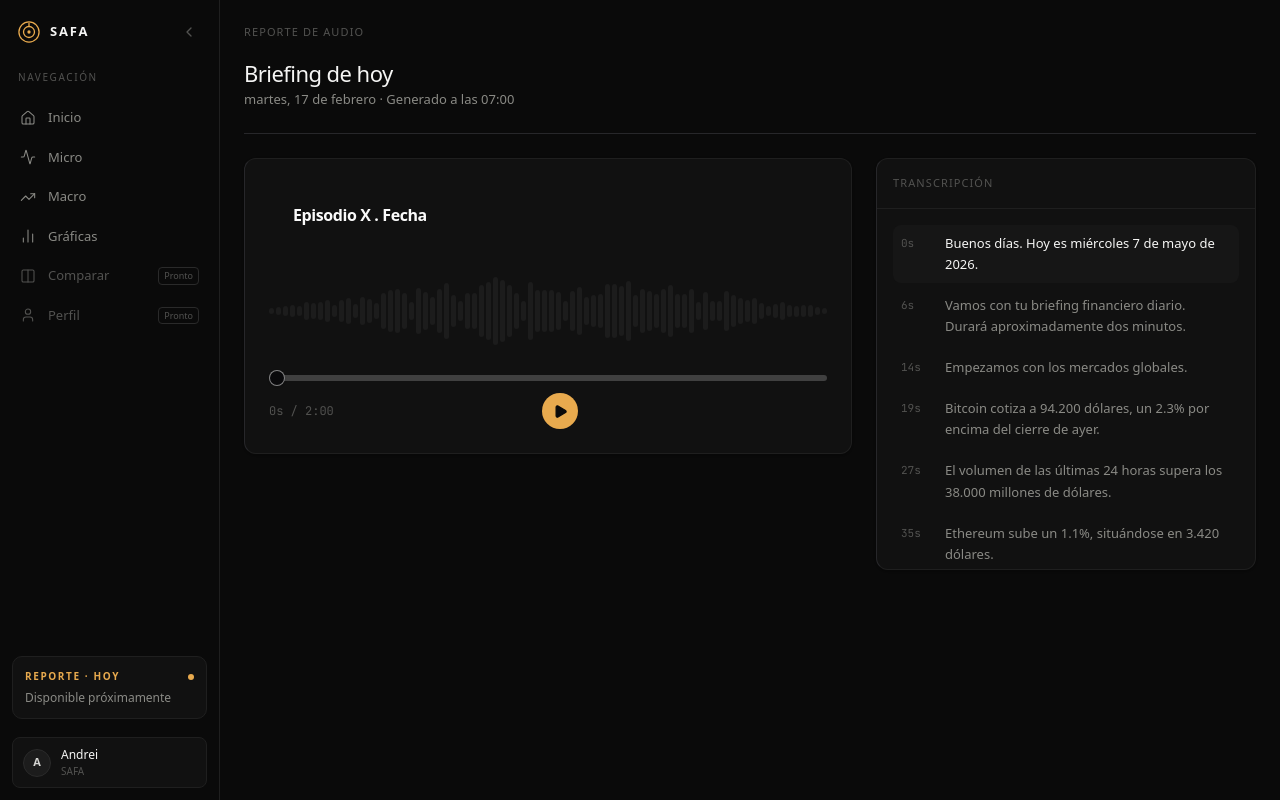
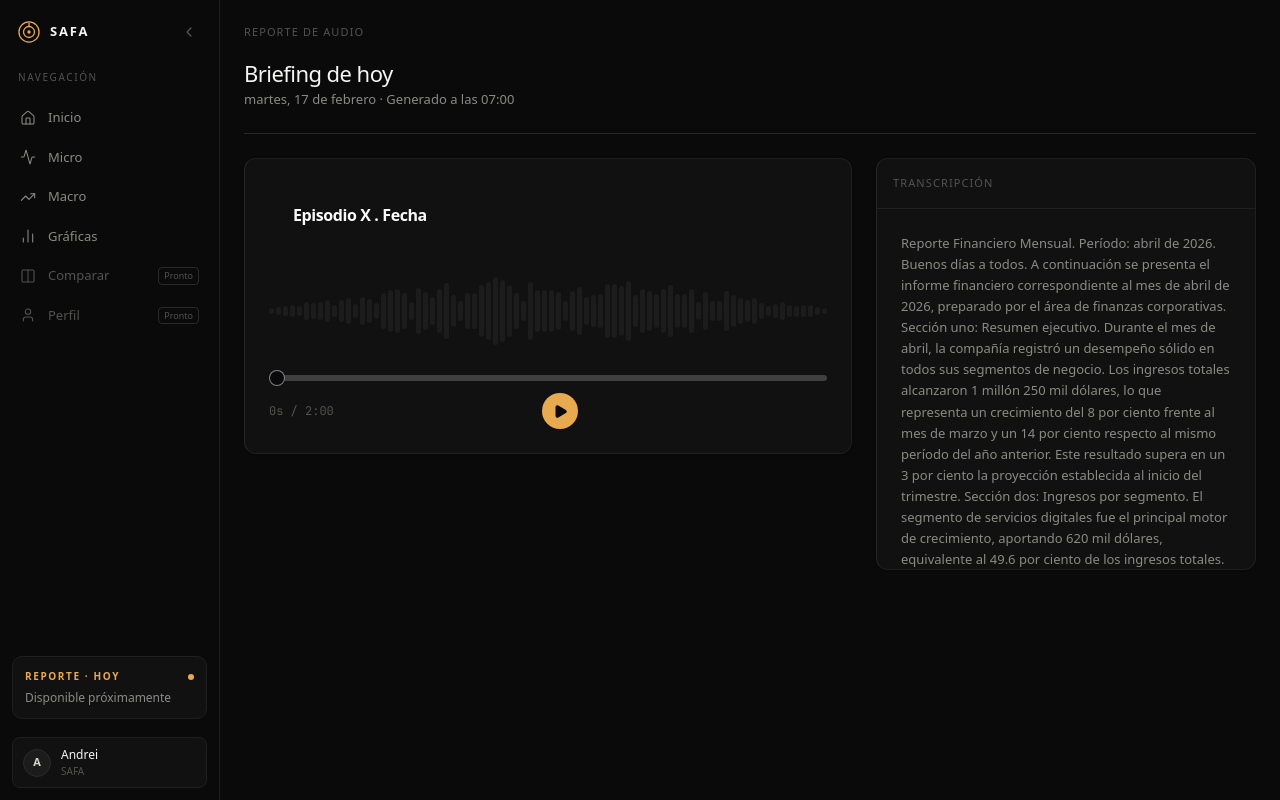
Before and after one commit to DreiSup/SAFA, a React (Vite) app in the folder frontend/: page /report in a window 1280 px wide. Built offline with nearby package versions, Linux system fonts and the light colour scheme.

Commit message:
audio report working, not even mvp

```diff
--- a/frontend/src/components/ui/slider.tsx
+++ b/frontend/src/components/ui/slider.tsx
@@ -16,7 +16,7 @@ const Slider = React.forwardRef<
     {...props}
   >
     <SliderPrimitive.Track className="relative h-1.5 w-full grow overflow-hidden rounded-full bg-primary/20">
-      <SliderPrimitive.Range className="absolute h-full bg-primary" />
+      <SliderPrimitive.Range className="absolute h-full bg-s-accent" />
     </SliderPrimitive.Track>
     <SliderPrimitive.Thumb className="block h-4 w-4 rounded-full border border-primary/50 bg-background shadow transition-colors focus-visible:outline-none focus-visible:ring-1 focus-visible:ring-ring disabled:pointer-events-none disabled:opacity-50" />
   </SliderPrimitive.Root>
--- a/frontend/src/pages/Report.tsx
+++ b/frontend/src/pages/Report.tsx
@@ -3,7 +3,7 @@ import { ScrollArea } from '@/components/ui/scroll-area'
 import { Separator } from '@/components/ui/separator'
 import { Slider } from '@/components/ui/slider'
 import { Pause, Play } from 'lucide-react'
-import { useState } from 'react'
+import { useEffect, useRef, useState } from 'react'
 
 
 
@@ -14,38 +14,82 @@ const BARS = Array.from({ length: 80 }, (_, i) => {
     return 8 + envelope * (15 + Math.random() * 65)
   })
 
-const TRANSCRIPT = [
-    { time: 0,   text: "Buenos días. Hoy es miércoles 7 de mayo de 2026." },
-    { time: 6,   text: "Vamos con tu briefing financiero diario. Durará aproximadamente dos minutos." },
-    { time: 14,  text: "Empezamos con los mercados globales." },
-    { time: 19,  text: "Bitcoin cotiza a 94.200 dólares, un 2.3% por encima del cierre de ayer." },
-    { time: 27,  text: "El volumen de las últimas 24 horas supera los 38.000 millones de dólares." },
-    { time: 35,  text: "Ethereum sube un 1.1%, situándose en 3.420 dólares." },
-    { time: 43,  text: "El sentimiento en Reddit es mayoritariamente positivo esta semana." },
-    { time: 51,  text: "FinBERT detecta un 68% de noticias positivas en las últimas 6 horas." },
-    { time: 60,  text: "Pasamos a los mercados tradicionales." },
-    { time: 65,  text: "El S&P 500 abrió en verde, subiendo un 0.4% al inicio de sesión." },
-    { time: 73,  text: "El sector tecnológico lidera las ganancias, con Nvidia destacando un 3.2%." },
-    { time: 82,  text: "El oro se mantiene estable en 2.318 dólares la onza." },
-    { time: 89,  text: "Ahora, tu situación personal." },
-    { time: 94,  text: "Tu cartera ha ganado un 1.8% en las últimas 24 horas." },
-    { time: 102, text: "Tu posición en Bitcoin representa el 34% de tu patrimonio invertido." },
-    { time: 110, text: "Sin alertas de rebalanceo por el momento." },
-    { time: 116, text: "En cuanto a tus finanzas del mes..." },
-    { time: 121, text: "Llevas gastados 1.240 euros de tu presupuesto mensual de 1.800." },
-    { time: 130, text: "Tu tasa de ahorro este mes es del 22%, por encima de tu objetivo del 20%." },
-    { time: 140, text: "Sin anomalías detectadas en tus movimientos recientes." },
-    { time: 147, text: "Para finalizar, una señal a vigilar." },
-    { time: 153, text: "La correlación entre BTC y el Nasdaq ha subido al 0.82 esta semana." },
-    { time: 162, text: "Esto sugiere menor diversificación real entre tus activos cripto y tecnológicos." },
-    { time: 172, text: "Eso es todo por hoy. Que tengas un buen día." },
-  ]
+  const RAW_TEXT =
+      `Reporte Financiero Mensual. Período: abril de 2026.
+
+      Buenos días a todos. A continuación se presenta el informe financiero correspondiente al mes
+      de abril de 2026, preparado por el área de finanzas corporativas.
+
+      Sección uno: Resumen ejecutivo.
+
+      Durante el mes de abril, la compañía registró un desempeño sólido en todos sus segmentos de
+      negocio. Los ingresos totales alcanzaron 1 millón 250 mil dólares, lo que representa un
+      crecimiento del 8 por ciento frente al mes de marzo y un 14 por ciento respecto al mismo
+      período del año anterior. Este resultado supera en un 3 por ciento la proyección establecida
+      al inicio del trimestre.
+
+      Sección dos: Ingresos por segmento.
+
+      El segmento de servicios digitales fue el principal motor de crecimiento, aportando 620 mil
+      dólares, equivalente al 49.6 por ciento de los ingresos totales. Le sigue el segmento de
+      consultoría con 380 mil dólares, y el segmento de licencias de software con 250 mil dólares.
+      Los tres segmentos mostraron crecimiento positivo respecto al mes anterior.
+
+      Sección tres: Gastos operativos.
+
+      Los gastos operativos totales ascendieron a 780 mil dólares. El mayor componente fue el gasto
+      en nómina y beneficios al personal, con 420 mil dólares, representando el 53.8 por ciento
+      del total de gastos. Los costos de infraestructura tecnológica sumaron 210 mil dólares, y
+      las inversiones en marketing y adquisición de clientes alcanzaron 150 mil dólares. Cabe
+      destacar que los gastos se mantuvieron dentro del presupuesto aprobado para el período.
+
+      Sección cuatro: Rentabilidad y flujo de caja.
+
+      La utilidad operativa fue de 470 mil dólares, con un margen del 37.6 por ciento. El flujo
+      de caja libre se ubicó en 310 mil dólares, cifra que refuerza la posición de liquidez de la
+      empresa. Las cuentas por cobrar pendientes suman 95 mil dólares, todas con vencimiento
+      dentro de los próximos 30 días y sin indicios de riesgo de incobrabilidad.
+
+      Sección cinco: Proyecciones para mayo de 2026.
+
+      Para el mes de mayo se proyecta un crecimiento en ingresos de entre el 5 y el 10 por ciento,
+      impulsado principalmente por el lanzamiento oficial del nuevo producto en los mercados de
+      México, Colombia y Chile. Adicionalmente, se espera cerrar dos contratos de consultoría de
+      largo plazo que sumarían 180 mil dólares en ingresos recurrentes mensuales a partir de junio.
+
+      Se recomienda al comité directivo mantener la estrategia de inversión en el segmento digital
+      y revisar la estructura de costos de infraestructura en busca de eficiencias adicionales.
+
+      Esto concluye el reporte financiero del mes de abril de 2026. Gracias.
+      `
+
 
 const Report = () => {
 
-    const [playing, setPlaying] = useState(false)
-    const [progress, setProgress] = useState(0)
+    const audioRef = useRef<HTMLAudioElement>(null)
 
+    const [currentTime, setCurrentTime] = useState(0)
+    const [duration, setDuration] = useState(0)
+    const [isPlaying, setIsPlaying] = useState(false)
+
+    useEffect(() => {
+          const audio = audioRef.current
+          if (!audio) return
+
+          const onTimeUpdate = () => setCurrentTime(audio.currentTime)
+          const onLoadMetadata = () => setDuration(audio.duration)
+          const onEnded = () => setIsPlaying(false)
+
+          audio.addEventListener('timeupdate', onTimeUpdate)
+          audio.addEventListener('loadedmetadata', onLoadMetadata)
+          audio.addEventListener('ended', onEnded)
+
+          return () => {
+            audio.removeEventListener('timeupdate', onTimeUpdate)
+            audio.removeEventListener('loadedmetadata', onLoadMetadata)
+            audio.removeEventListener('ended', onEnded)
+          }
+        }, [])
 
     const hoy = new Date().toLocaleDateString('es-ES', {
         weekday: 'long',
@@ -53,7 +97,29 @@ const Report = () => {
         month: 'long'
     })
 
+    const togglePlay = () => {
+        const audio = audioRef.current
+        if (!audio) return
+        if (isPlaying) {
+            audio.pause()
+        } else {
+            audio.play()
+        }
+        setIsPlaying(p => !p)
+    }
+
+    const seek = (val: number) => {
+        const audio = audioRef.current
+        if (!audio) return
+        if (duration === 0) return
+        audio.currentTime = (val/100)*duration
+    }
+
+    const progress = duration ? (currentTime / duration) * 100 : 0
+
     return (
+<>
+        <audio ref={audioRef} src="/reporte.mp3" preload='metadata'></audio>
         <div className="min-h-screen bg-s-bg p-6 flex flex-col gap-6">
         <div className='flex flex-col'>
             <p className='text-[11px] uppercase tracking-widest text-s-fg-3 pb-4'>Reporte de audio</p>
@@ -86,20 +152,20 @@ const Report = () => {
                 <div className='flex flex-col gap-3'>
                     <Slider
                         value={[progress]}
-                        onValueChange={([val]) => setProgress(val)}
+                        onValueChange={([val]) => seek(val)}
                         max={100}
                         step={0.1}
                         className="w-full"
                         />
                     <div className='flex items-center justify-between'>
                         <span className="text-[12px] text-s-fg-3 font-mono">
-                            {Math.floor(progress * 1.2)}s / 2:00
+                            {Math.floor(currentTime * 1.2)}s / 2:00
                         </span>
                         <button
-                            onClick={() => setPlaying(p => !p)}
+                            onClick={togglePlay}
                             className="w-9 h-9 rounded-full bg-s-accent flex items-center justify-center"
                             >
-                            {playing
+                            {isPlaying
                                 ? <Pause size={15} className="text-s-accent-fg" />
                                 : <Play  size={15} className="text-s-accent-fg fill-s-accent-fg" />
                             }
@@ -116,27 +182,15 @@ const Report = () => {
                 </div>
                 <ScrollArea className='h-[360px]'>
                     <div className='flex flex-col gap-1 p-4'>
-                        {TRANSCRIPT.map((line, i) => {
-                            const active = progress * 1.2 >= line.time &&
-                                (i === TRANSCRIPT.length - 1 || progress * 1.2 < TRANSCRIPT[i + 1].time)
-                            return (
-                                <div key={i}
-                                    className={`flex gap-3 p-2 rounded-lg transition-colors ${active ? 'bg-s-bg-2' : ''}`}
-                                >
-                                    <span className="text-[11px] text-s-fg-3 font-mono w-8 pt-[2px] shrink-0">
-                                        {line.time}s
-                                    </span>
-                                    <p className={`text-[13px] leading-relaxed ${active ? 'text-s-fg' : 'text-s-fg-2'}`}>
-                                        {line.text}
-                                    </p>
-                                </div>
-                            )
-                        })}
+                        {RAW_TEXT.split('\n\n').map((p, i) => <p key={i} className="text-[13px] leading-relaxed text-s-fg-2 p-2">
+                            {p.trim()}
+                        </p>)}
                     </div>
                 </ScrollArea>
             </Card>
         </div>
     </div>
+</>
   )
 }
 
```
Also changed, not shown: frontend/public/reporte.txt (added), 1 other file (tests, documents, lock files or other folders). Lines whose indentation alone changed are shown as unchanged.
